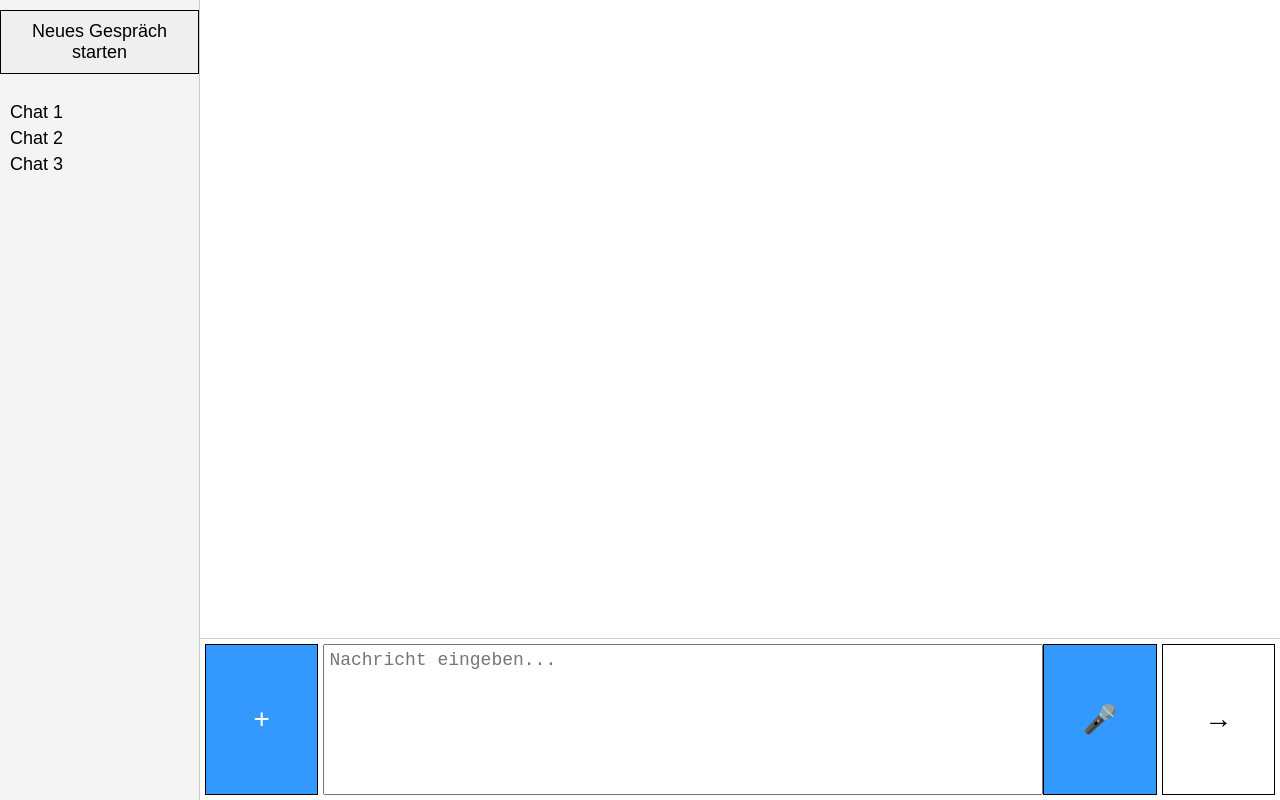
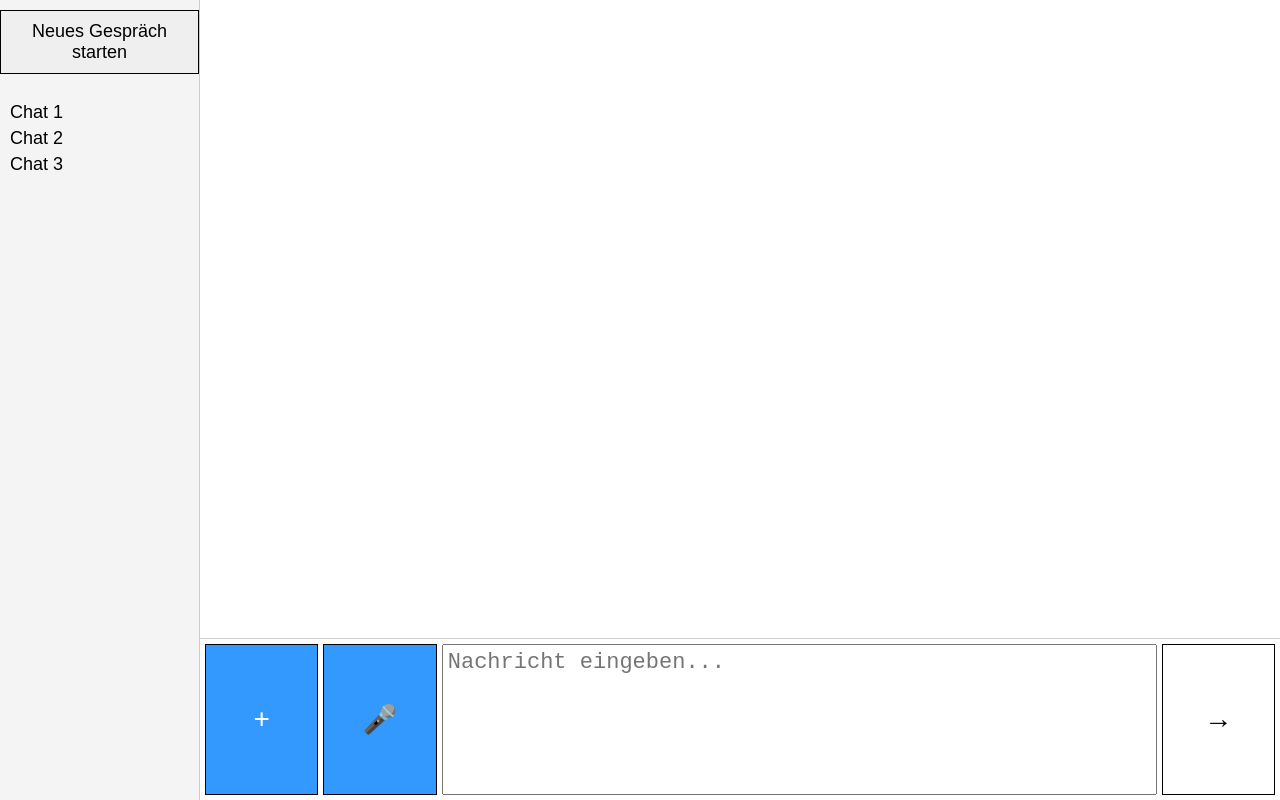
Before and after one commit to lsuio2/ChatUI, a plain HTML site: page index.html in a window 1280 px wide. Drawn offline with Linux system fonts and the light colour scheme.

Commit message:
Rearrange mic button and enlarge text

```diff
--- a/index.html
+++ b/index.html
@@ -19,8 +19,8 @@
         <div id="messages" class="messages"></div>
         <div class="input-area">
             <button id="add-image" class="icon-button">+</button>
+            <button id="mic" class="icon-button">🎤</button>
             <textarea id="message-input" rows="4" placeholder="Nachricht eingeben..."></textarea>
-            <button id="mic" class="icon-button">🎤</button>
             <button id="send" class="icon-button">→</button>
         </div>
     </div>
--- a/style.css
+++ b/style.css
@@ -78,7 +78,7 @@ body {
     flex: 1;
     height: 4cm;
     resize: none;
-    font-size: 18px;
+    font-size: 22px;
     padding: 5px;
     box-sizing: border-box;
 }
@@ -104,7 +104,7 @@ body {
 }
 
 #mic {
-    margin-left: 0;
+    margin-right: 5px;
     background-color: #3399ff;
     color: #fff;
 }
```
